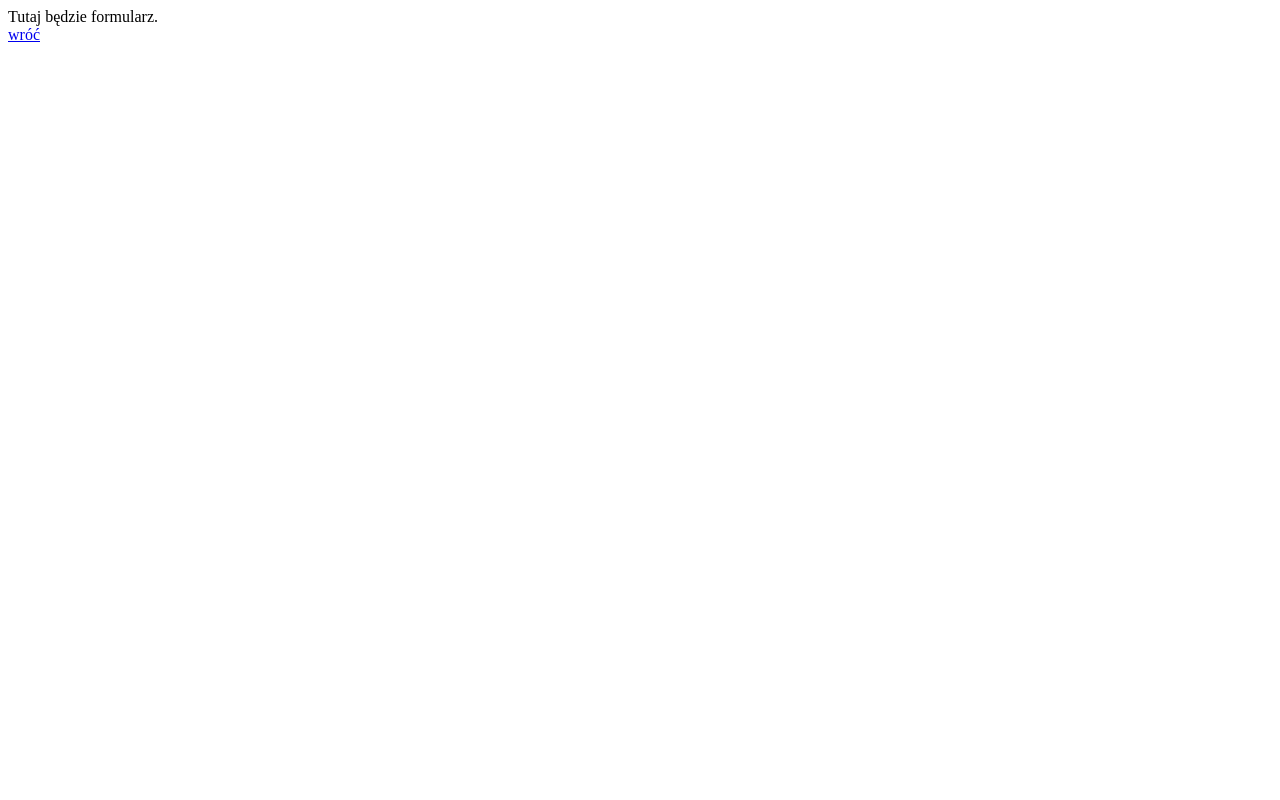
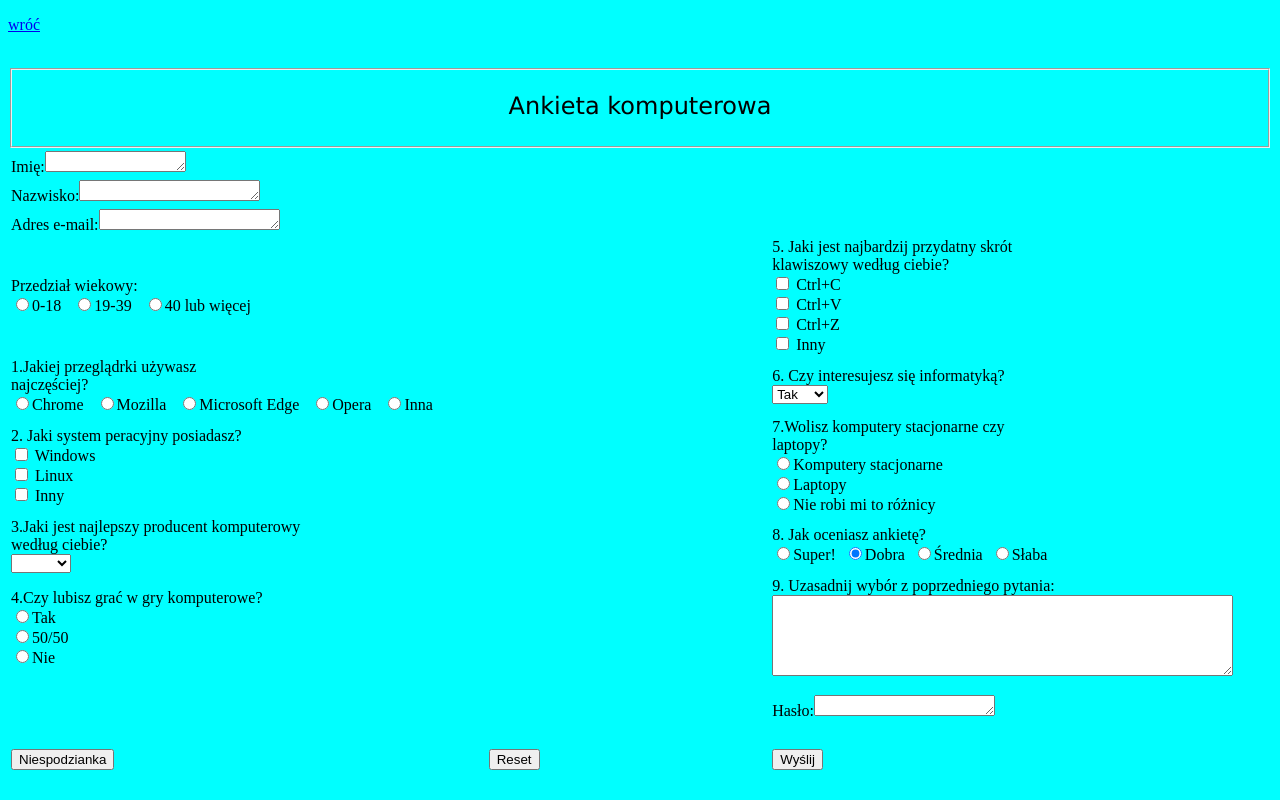
Before and after one commit to Bartek38/Bartek, a plain HTML site: page formularz_Bobrowski.html in a window 1280 px wide. Drawn offline with Linux system fonts and the light colour scheme.

Commit message:
Update formularz_Bobrowski.html

```diff
--- a/formularz_Bobrowski.html
+++ b/formularz_Bobrowski.html
@@ -5,10 +5,76 @@
                     <meta charset="utf-8">
                    <title>Formularz-Bobrowski </title>
              </head>
-              <body>
-          Tutaj będzie formularz.<br>
+        <body bgcolor="aqua">
 
-         <A HREF="index.html">wróć</A>
+         <p><A HREF="index.html">wróć</A></p> <br>
+
+
+		<FIELDSET>
+		 <p align="center"> <font color="black" face="Verdana" size="5"> Ankieta komputerowa</font></p>
+		</FIELDSET>
+		<form enctype="text/plain" action="mailto:boberek_124@wp.pl" subject="formularz" method="Post">
+			<TABLE>
+				<TR height="5">
+					<TD width="500">Imię:<TEXTAREA NAME="Imię" ROWS="1" COLS="15"></TEXTAREA> </TD>
+				</TR>
+				<TR height="5">
+					<TD width="500">Nazwisko:<TEXTAREA NAME="Nazwisko" ROWS="1" COLS="20"></TEXTAREA>	</TD>
+				</TR>
+				<TR height="5">
+					<TD>Adres e-mail:<TEXTAREA NAME="Adres e-mail" ROWS="1" COLS="20"></TEXTAREA> </TD>
+				</TR>
+				<TR height="20">
+					<TD width="300">Przedział wiekowy:<br><INPUT TYPE="radio" NAME="wiek" VALUE="0-18">0-18 &nbsp; <INPUT TYPE="radio" NAME="wiek" VALUE="19-39">19-39 &nbsp; <INPUT TYPE="radio" NAME="wiek" VALUE="40 lub więcej">40 lub więcej</TD>
+					<TD width="300"></TD>
+					<TD width="300">5. Jaki jest najbardzij przydatny skrót<br> klawiszowy według ciebie?<br><input type="checkbox" name="skrót" value="Ctrl+C"> Ctrl+C <br><input type="checkbox" name="skrót" value="Ctrl+V"> Ctrl+V <br><input type="checkbox" name="skrót" value="Ctrl+Z"> Ctrl+Z <br><input type="checkbox" name="skrót" value="Inny"> Inny</TD>
+				</TR>
+				<TR height="50">
+					<TD width="300">1.Jakiej przeglądrki używasz<br>najczęściej?<br><INPUT TYPE="radio" NAME="przeglądarka" VALUE="Chrome">Chrome &nbsp; <INPUT TYPE="radio" NAME="przeglądarka" VALUE="Mozilla">Mozilla &nbsp; <INPUT TYPE="radio" NAME="przeglądarka" VALUE="Microsoft Edge">Microsoft Edge &nbsp; <INPUT TYPE="radio" NAME="przeglądarka" VALUE="Opera">Opera &nbsp; <INPUT TYPE="radio" NAME="przeglądarka" VALUE="Inna">Inna</TD>
+					<TD width="300"> </TD>
+					<TD width="300">6. Czy interesujesz się informatyką?<br><SELECT NAME="informatyka"><OPTION VALUE="Tak">Tak<OPTION VALUE="50/50"> 50/50<OPTION VALUE="Nie">Nie</TD>
+				</TR>
+				<TR height="50">
+					<TD width="300">2. Jaki system peracyjny posiadasz?<br><input type="checkbox" name="system" value="Windws"> Windows<br><input type="checkbox" name="system" value="Linux"> Linux<br><input type="checkbox" name="system" value="Inny"> Inny</TD>
+					<TD width="300"></TD>
+					<TD width="300">7.Wolisz komputery stacjonarne czy <br>laptopy?<br><INPUT TYPE="radio" NAME="to czy to" VALUE="Komputery stacjonarne">Komputery stacjonarne<br><INPUT TYPE="radio" NAME="to czy to" VALUE="Laptopy">Laptopy<br><INPUT TYPE="radio" NAME="to czy to" VALUE="Nie robi mi to różnicy">Nie robi mi to różnicy</TD>
+				</TR>
+				<TR height="50">
+					<TD width="300">3.Jaki jest najlepszy producent komputerowy<br>według ciebie?<br><SELECT NAME="producent"><OPTION VALUE=""><OPTION VALUE="Dell">Dell &nbsp;<OPTION VALUE="Asus">Asus &nbsp;<OPTION VALUE="Acer">Acer &nbsp;<OPTION VALUE="Inny">Inny</TD>
+					<TD width="300"></TD>
+					<TD width="300">8. Jak oceniasz ankietę?<br><INPUT TYPE="radio" NAME="ocena" VALUE="Super!">Super! &nbsp;<INPUT TYPE="radio" NAME="ocena" VALUE="Dobra" checked>Dobra &nbsp;<INPUT TYPE="radio" NAME="ocena" VALUE="Średnia">Średnia &nbsp;<INPUT TYPE="radio" NAME="ocena" VALUE="Słaba">Słaba </TD>
+				</TR>
+				<TR height="50">
+					<TD width="300">4.Czy lubisz grać w gry komputerowe?<br><INPUT TYPE="radio" NAME="gry" VALUE="Tak">Tak <br><INPUT TYPE="radio" NAME="gry" VALUE="50/50">50/50 <br><INPUT TYPE="radio" NAME="gry" VALUE="Nie">Nie</TD>
+					<TD width="300"></TD>
+					<TD width="500">9. Uzasadnij wybór z poprzedniego pytania:<br><TEXTAREA NAME="Uzasadnienie" ROWS="5" COLS="55"></TEXTAREA></TD>
+				</TR>
+				<TR height="50">
+					<TD width="300"></TD>
+					<TD width="300"></TD>
+					<TD width="300">Hasło:<TEXTAREA NAME="Hasło" ROWS="1" COLS="20"> </TEXTAREA> </TD>
+				</TR>
+				<TR height="50">
+					<TD width="50"> <BUTTON OnClick="alert ('Miłego dnia!')"> Niespodzianka</BUTTON></TD>
+					<TD width="50"> <INPUT TYPE="reset" VALUE="Reset"> </TD>
+					<TD width="50"> <INPUT TYPE="submit" VALUE="Wyślij">  </TD>
+				</TR>
+			</TABLE>
+		</form>
+
+
+
+
+
+
+
+
+
+
+
+
+
+
 
 
              </body>
```
